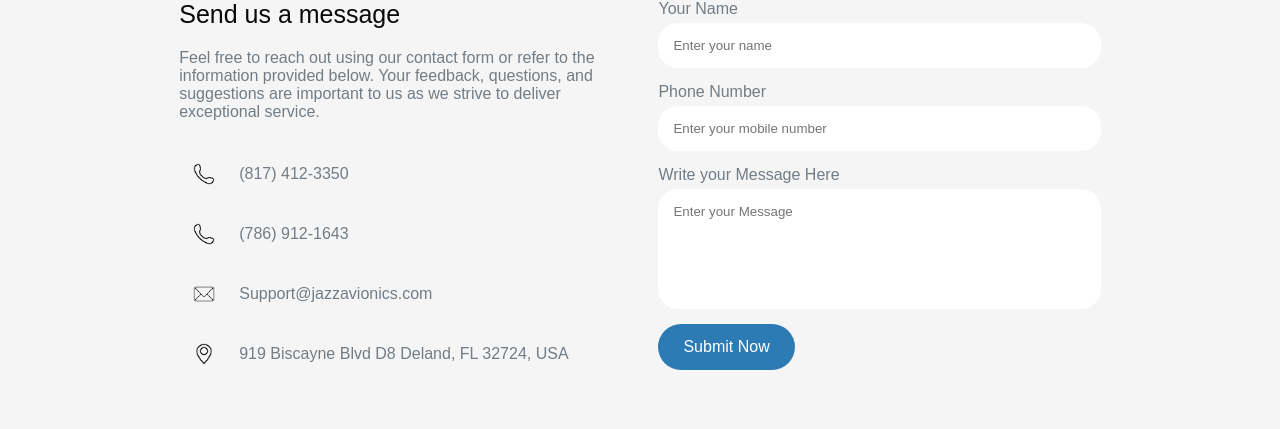
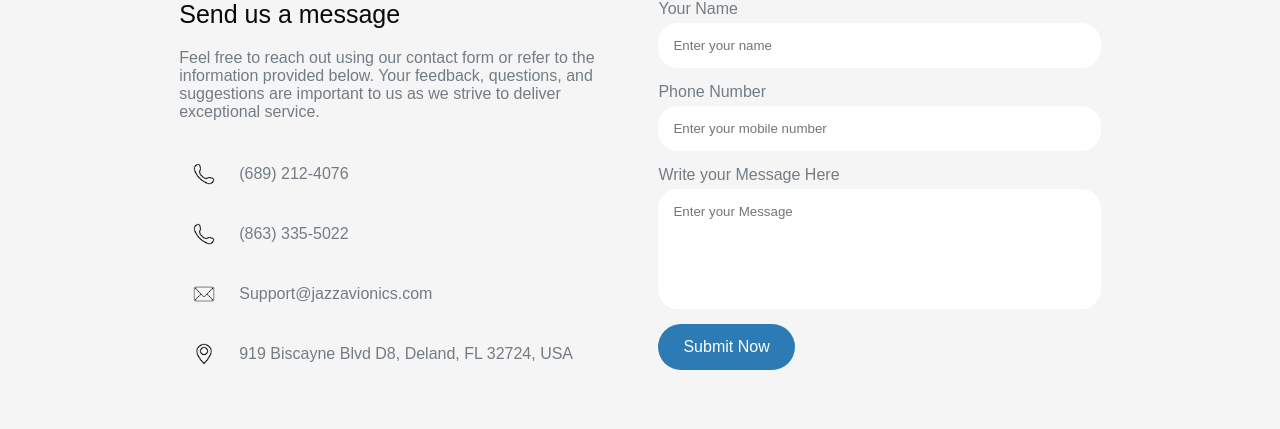
Before and after one commit to Koala-Tech-Digital-Solutions/JazzAvionics, a React (Vite) app: page / in a window 1280 px wide. Shown: the part 3547-3976 px from the top of the page. Built offline with nearby package versions, Linux system fonts and the light colour scheme.

Commit message:
Update Contact.jsx

```diff
--- a/src/Components/Contact/Contact.jsx
+++ b/src/Components/Contact/Contact.jsx
@@ -72,11 +72,11 @@
             <ul>
               <li>
                 <img src={phone_icon} alt="" />
-                (817) 412-3350
+                (689) 212-4076
               </li>
               <li>
                 <img src={phone_icon} alt="" />
-                (786) 912-1643
+                (863) 335-5022
               </li>
               <li>
                 <img src={mail_icon} alt="" />
@@ -84,7 +84,7 @@
               </li>
               <li>
                 <img src={location_icon} alt="" />
-                919 Biscayne Blvd D8 Deland, FL 32724, USA
+                919 Biscayne Blvd D8, Deland, FL 32724, USA
               </li>
             </ul>
           </div>
```
